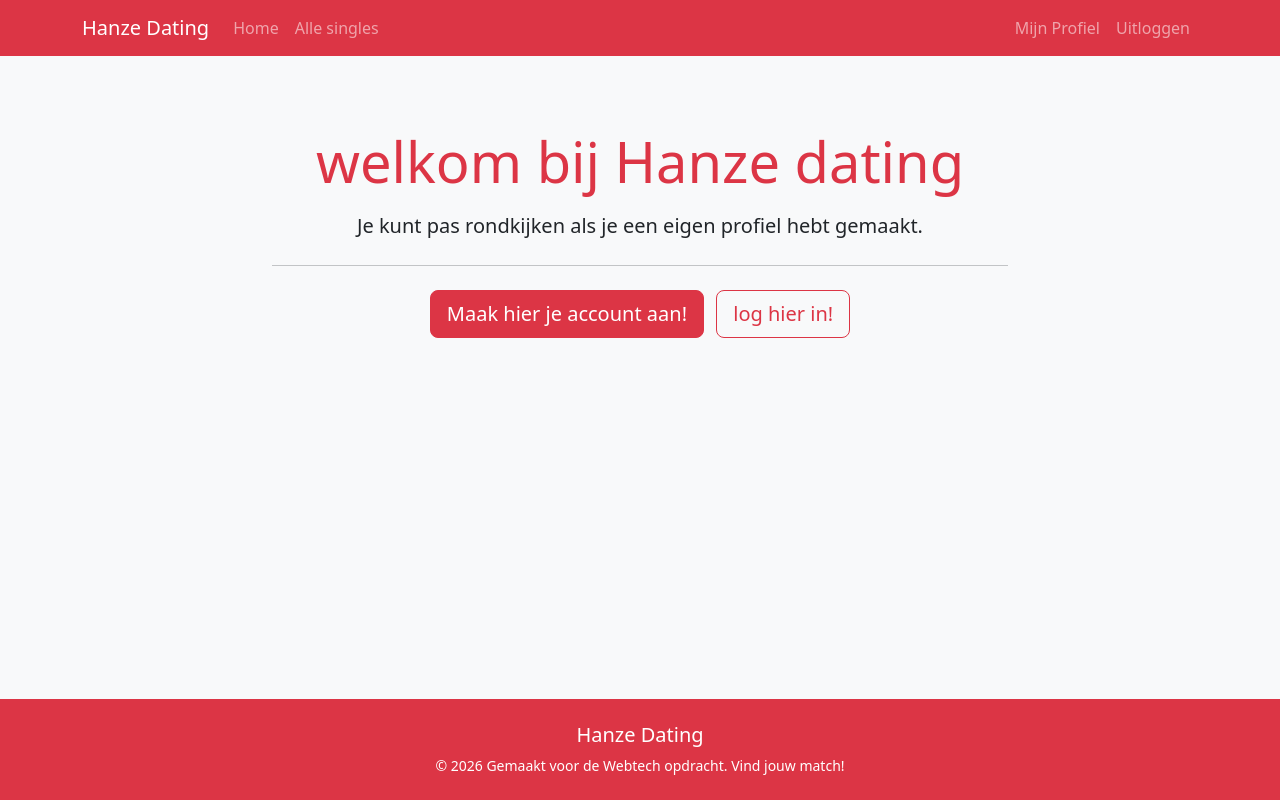
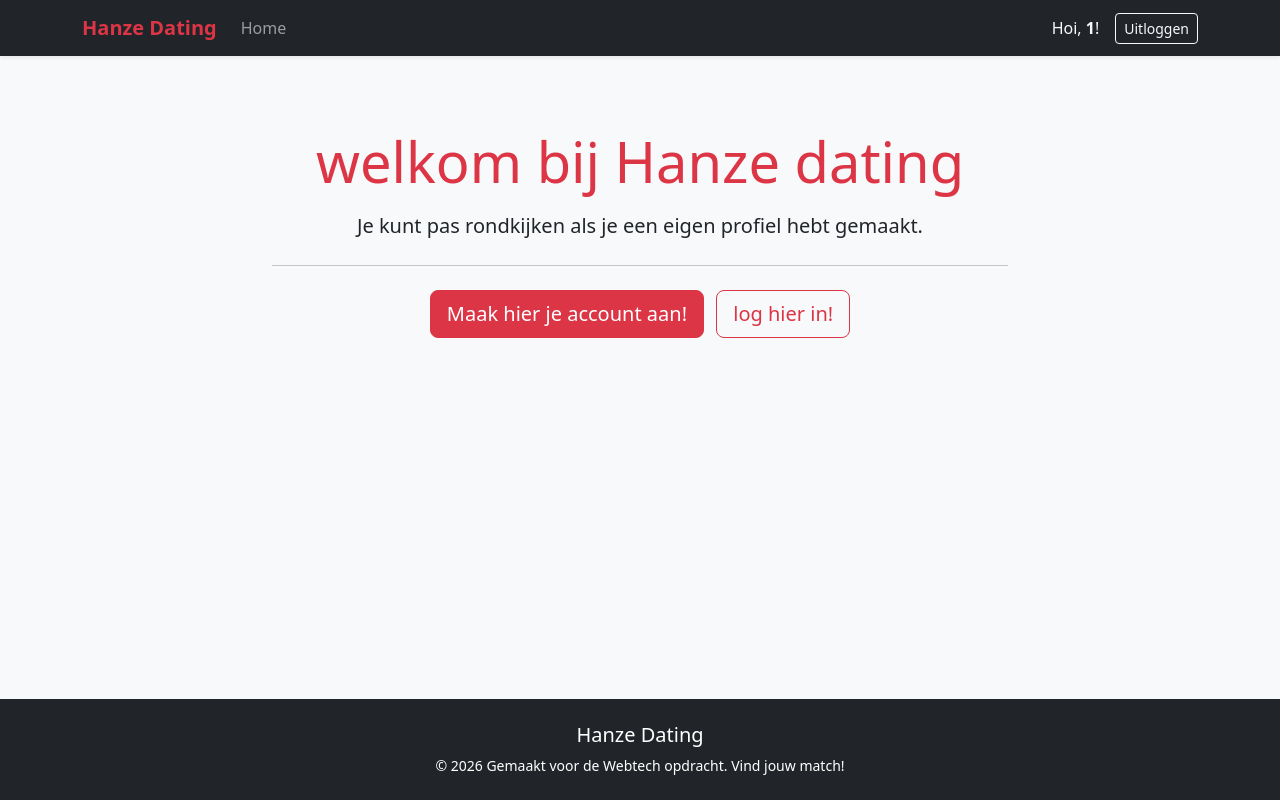
Before and after one commit to liron06/Hanze-Dating-app, a Flask app: page / in a window 1280 px wide. Run offline with Flask 3, Linux system fonts and the light colour scheme; the visitor is signed in with stand-in values (Sample User, id 1).

Commit message:
verbeterde header en footer

```diff
--- a/templates/base.html
+++ b/templates/base.html
@@ -5,28 +5,46 @@
     <meta name="viewport" content="width=device-width, initial-scale=1.0">
     <title>Hanze Dating</title>
     <link rel="stylesheet" href="https://cdn.jsdelivr.net/npm/bootstrap@5.3.0/dist/css/bootstrap.min.css">
+    <link rel="stylesheet" href="{{ url_for('static', filename='style.css') }}">
 </head>
 <body class="bg-light d-flex flex-column min-vh-100">
-    <nav class="navbar navbar-expand-lg navbar-dark bg-danger">
+    <nav class="navbar navbar-expand-lg navbar-dark bg-dark shadow-sm">
         <div class="container">
-            <a class="navbar-brand" href="{{ url_for('index') }}">Hanze Dating</a>
+
+            <a class="navbar-brand fw-bold text-danger" href="{{ url_for('index') }}">Hanze Dating</a>
+
             <button class="navbar-toggler" type="button" data-bs-toggle="collapse" data-bs-target="#navbarNav">
                 <span class=" navbar-toggler-icon"></span>
             </button>
+
             <div class="collapse navbar-collapse" id="navbarNav">
 
                 <ul class="navbar-nav me-auto">
-                    <li class="nav-item"><a class="nav-link" href="{{ url_for('index') }}">Home</a></li>
-                    <li class="nav-item"><a class="nav-link" href="{{ url_for('profielen') }}">Alle singles</a></li>
+                    <li class="nav-item">
+                        <a class="nav-link" href="{{ url_for('index') }}">Home</a>
+                    </li>
+                    {% if gebruiker in session %}
+                    <li class="nav-item">
+                        <a class="nav-link" href="{{ url_for('profielen') }}">Alle singles</a>
+                    </li>
+                    {% endif %}
                 </ul>
 
-                <ul class="navbar-nav">
+                <ul class="navbar-nav align-items-center">
                     {% if 'gebruiker_id' in session %}
-                        <li class="nav-item"><a class="nav-link" href="{{ url_for('profielen') }}">Mijn Profiel</a></li>
-                        <li class="nav-item"><a class="nav-link" href="{{ url_for('uitloggen') }}">Uitloggen</a></li>
+                        <li class="nav-item me-3">
+                            <span class="text-light">Hoi, <strong>{{ session['gebruikersnaam'] }}</strong>!</span>
+                        </li>
+                        <li class="nav-item">
+                            <a class="btn btn-outline-light btn-sm" href="{{ url_for('uitloggen') }}">Uitloggen</a>
+                        </li>
                     {% else %}
-                        <li class="nav-item"><a class="nav-link" href="{{ url_for('login') }}">Inloggen</a></li>
-                        <li class="nav-item"><a class="nav-link" href="{{ url_for('registreer') }}">Registreren</a></li>
+                        <li class="nav-item">
+                            <a class="nav-link" href="{{ url_for('login') }}">Inloggen</a>
+                        </li>
+                        <li class="nav-item ms-2">
+                            <a class="btn btn-danger btn-sm" href="{{ url_for('registreer') }}">Registreren</a>
+                        </li>
                     {% endif %}
                 </ul>
             </div>
@@ -50,7 +68,7 @@
         {% endblock %}
 
     </div>
-    <footer class="bg-danger text-white text-center py-4 mt-auto">
+    <footer class="bg-dark text-white text-center py-4 mt-auto">
         <div class="container">
             <h5 class="mb-2">Hanze Dating</h5>
             <p class="small mb-0">&copy; 2026 Gemaakt voor de Webtech opdracht. Vind jouw match!</p>
```
Also changed, not shown: static/style.css (added).
